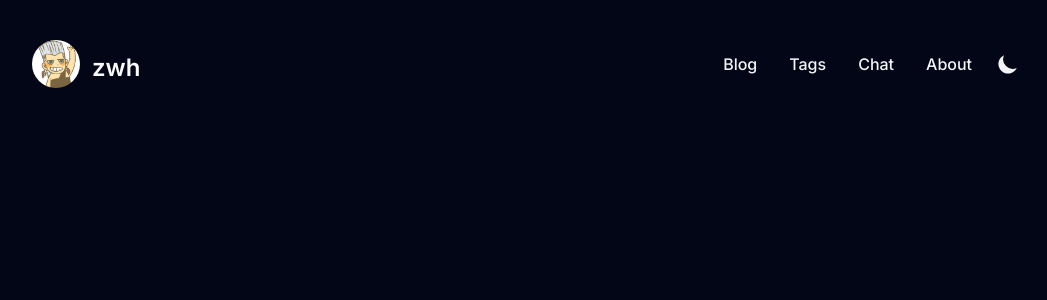
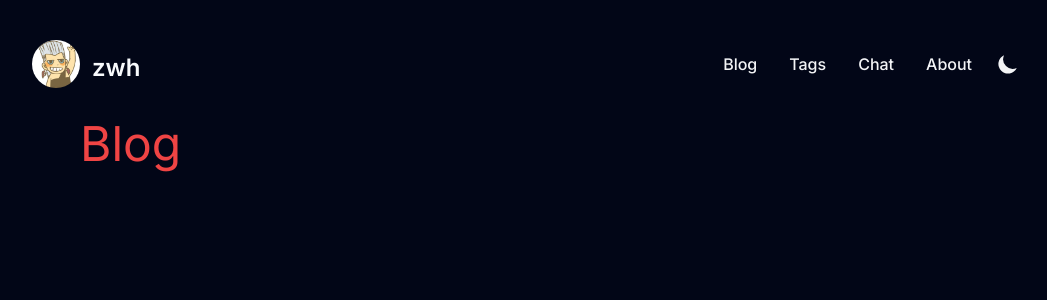
Before and after one commit to zhangwh754/nest-blog, a Next.js app: page / in a window 1280 px wide. Shown: the top 300 px of the page, without its empty margins (112-1159 px from the left). Built offline with nearby package versions, Linux system fonts and the light colour scheme.

Commit message:
路由页面添加

```diff
--- a/src/app/(root)/page.tsx
+++ /dev/null
@@ -1,7 +0,0 @@
-export default function Home() {
-  return (
-    <main>
-      <h2>Hello World</h2>
-    </main>
-  )
-}
--- /dev/null
+++ b/src/app/about/page.tsx
@@ -0,0 +1,7 @@
+export default function About() {
+  return (
+    <>
+      <h2 className="py-8 px-12 text-red-500 text-5xl">About</h2>
+    </>
+  )
+}
--- /dev/null
+++ b/src/app/chat/page.tsx
@@ -0,0 +1,7 @@
+export default function Chat() {
+  return (
+    <>
+      <h2 className="py-8 px-12 text-red-500 text-5xl">Chat</h2>
+    </>
+  )
+}
--- a/src/app/(root)/layout.tsx
+++ b/src/app/layout.tsx
@@ -1,8 +1,7 @@
 import type { Metadata } from 'next'
-import Image from 'next/image'
 import { Inter } from 'next/font/google'
-import './globals.css'
-import Header from './Header'
+import './(root)/globals.css'
+import Header from './(root)/Header'
 
 const inter = Inter({ subsets: ['latin'] })
 
@@ -19,9 +18,9 @@ export default function RootLayout({ children }: { children: React.ReactNode })
       >
         <div className="max-w-5xl mx-auto py-10 px-4">
           <Header />
+
+          <main>{children}</main>
         </div>
-
-        {/* {children} */}
       </body>
     </html>
   )
--- /dev/null
+++ b/src/app/page.tsx
@@ -0,0 +1,7 @@
+export default function Blog() {
+  return (
+    <>
+      <h2 className="py-8 px-12 text-red-500 text-5xl">Blog</h2>
+    </>
+  )
+}
--- /dev/null
+++ b/src/app/tags/page.tsx
@@ -0,0 +1,7 @@
+export default function Tags() {
+  return (
+    <>
+      <h2 className="py-8 px-12 text-red-500 text-5xl">Tags</h2>
+    </>
+  )
+}
```
